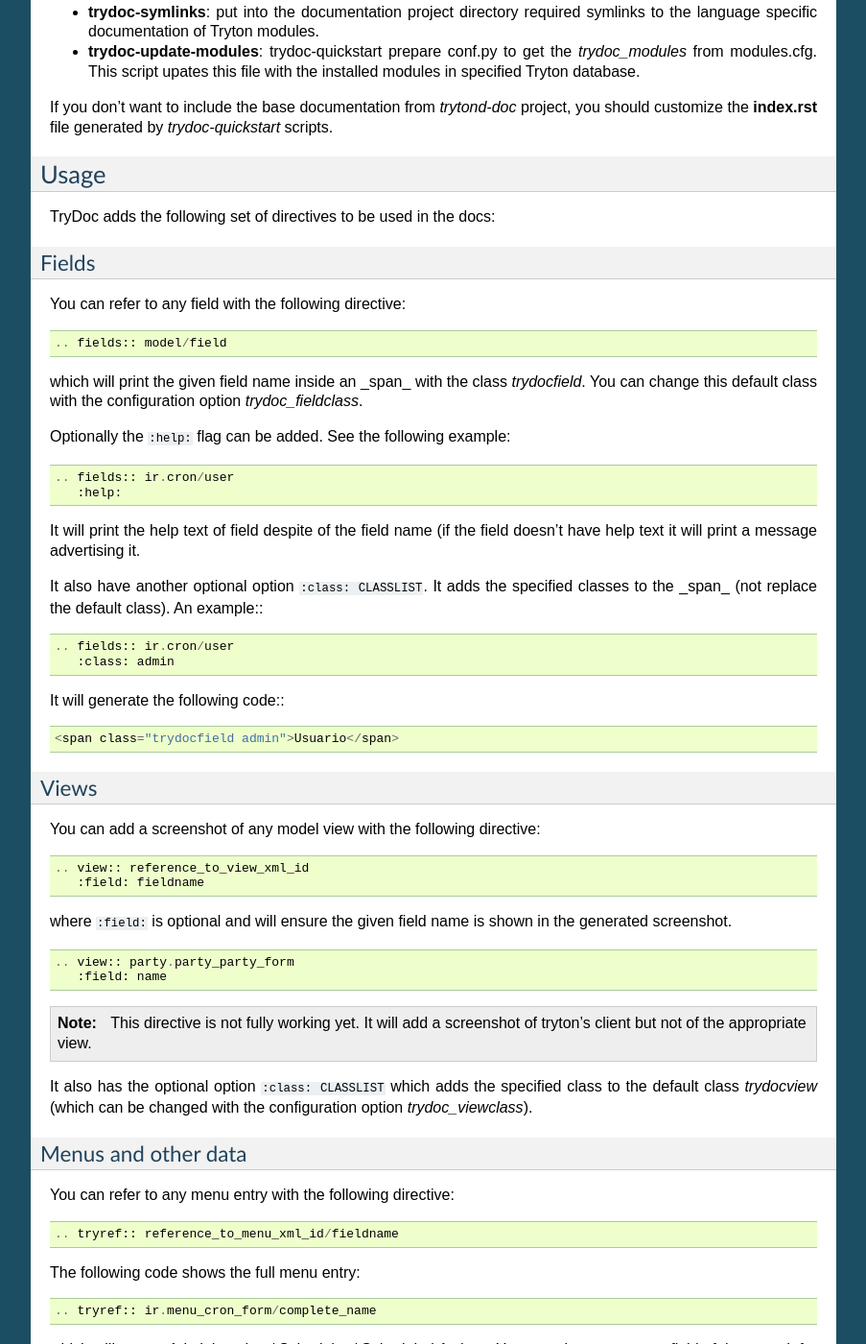
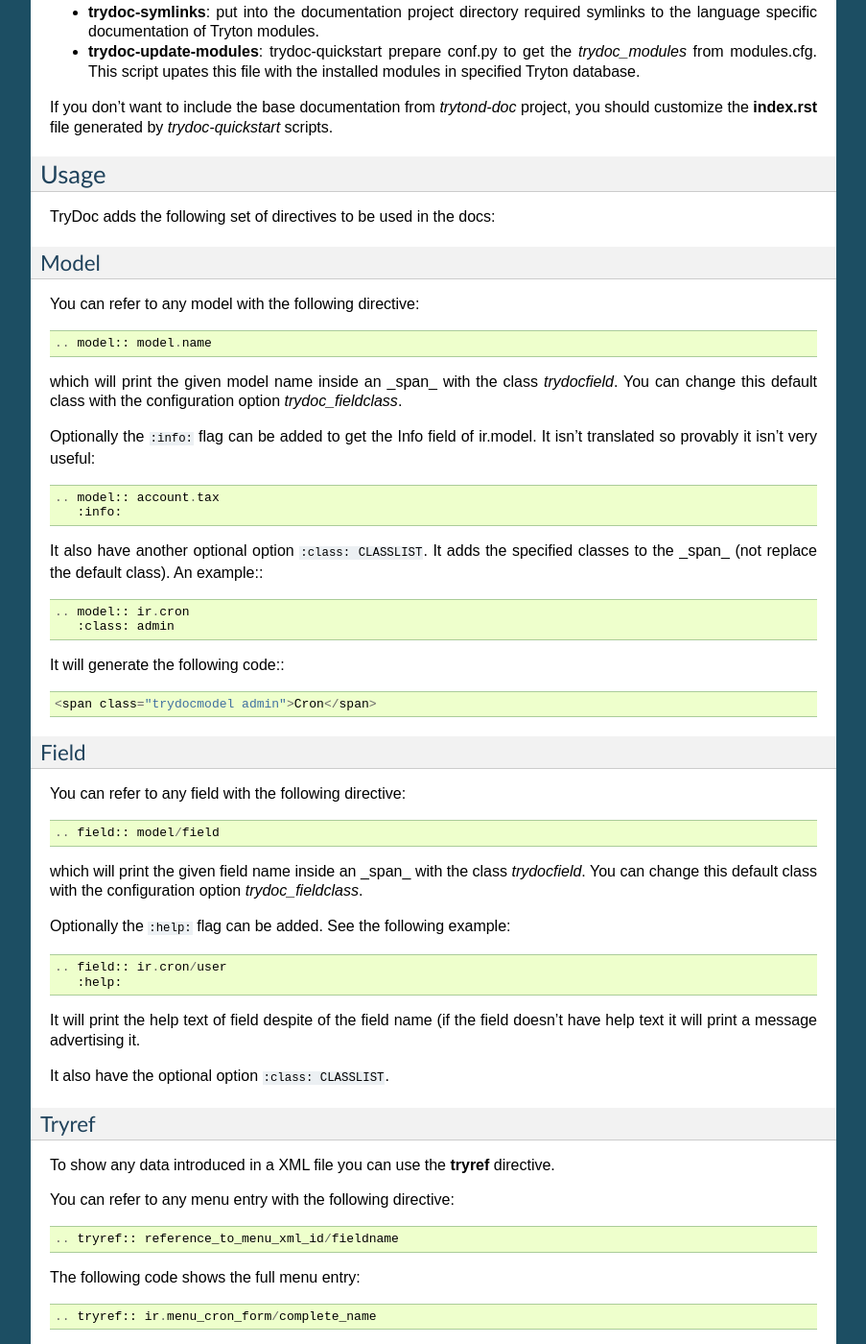
Before and after one commit to NaN-tic/trydoc, a Sphinx documentation site: the page built from doc/index.rst, in a window 1280 px wide and 1400 px high, scrolled down 1220 px. Shown: the whole window at 96% size, without its empty margins (198-1101 px from the left). Built offline with Sphinx 7.4.7, drawn with Linux system fonts in a browser that asks for light colours; some of the changed text lies outside the part shown.

Commit message:
Issue #4: Add model directive to print model name

```diff
--- a/doc/index.rst
+++ b/doc/index.rst
@@ -86,14 +86,45 @@
 
 TryDoc adds the following set of directives to be used in the docs:
 
-Fields
-~~~~~~
+Model
+~~~~~
+
+You can refer to any model with the following directive:
+
+::
+
+   .. model:: model.name
+
+which will print the given model name inside an _span_ with the class
+*trydocfield*. You can change this default class with the configuration option
+*trydoc_fieldclass*.
+
+Optionally the ``:info:`` flag can be added to get the Info field of ir.model.
+It isn't translated so provably it isn't very useful:
+
+::
+
+   .. model:: account.tax
+      :info:
+
+It also have another optional option ``:class: CLASSLIST``. It adds the
+specified classes to the _span_ (not replace the default class). An example:::
+
+   .. model:: ir.cron
+      :class: admin
+
+It will generate the following code:::
+
+    <span class="trydocmodel admin">Cron</span>
+
+Field
+~~~~~
 
 You can refer to any field with the following directive:
 
 ::
 
-   .. fields:: model/field
+   .. field:: model/field
 
 which will print the given field name inside an _span_ with the class
 *trydocfield*. You can change this default class with the configuration option
@@ -103,49 +134,18 @@
 
 ::
 
-   .. fields:: ir.cron/user
+   .. field:: ir.cron/user
       :help:
 
 It will print the help text of field despite of the field name (if the field
 doesn't have help text it will print a message advertising it.
 
-It also have another optional option ``:class: CLASSLIST``. It adds the
-specified classes to the _span_ (not replace the default class). An example:::
+It also have the optional option ``:class: CLASSLIST``.
 
-   .. fields:: ir.cron/user
-      :class: admin
+Tryref
+~~~~~~
 
-It will generate the following code:::
-
-    <span class="trydocfield admin">Usuario</span>
-
-Views
-~~~~~
-
-You can add a screenshot of any model view with the following directive:
-
-::
-
-   .. view:: reference_to_view_xml_id
-      :field: fieldname
-
-where ``:field:`` is optional and will ensure the given field name is shown in
-the generated screenshot.
-
-::
-
-   .. view:: party.party_party_form
-      :field: name
-
-.. Note:: This directive is not fully working yet. It will add a screenshot of
-   tryton's client but not of the appropriate view.
-
-It also has the optional option ``:class: CLASSLIST`` which adds the specified
-class to the default class *trydocview* (which can be changed with the
-configuration option *trydoc_viewclass*).
-
-Menus and other data
-~~~~~~~~~~~~~~~~~~~~
+To show any data introduced in a XML file you can use the **tryref** directive.
 
 You can refer to any menu entry with the following directive:
 
@@ -174,6 +174,31 @@
 option *trydoc_refclass*. And if you want to add another classes to an specific
 entry you could use the ``:class: CLASSLIST`` option.
 
+View
+~~~~
+
+You can add a screenshot of any model view with the following directive:
+
+::
+
+   .. view:: reference_to_view_xml_id
+      :field: fieldname
+
+where ``:field:`` is optional and will ensure the given field name is shown in
+the generated screenshot.
+
+::
+
+   .. view:: party.party_party_form
+      :field: name
+
+.. Note:: This directive is not fully working yet. It will add a screenshot of
+   tryton's client but not of the appropriate view.
+
+It also has the optional option ``:class: CLASSLIST`` which adds the specified
+class to the default class *trydocview* (which can be changed with the
+configuration option *trydoc_viewclass*).
+
 Inline usage
 ~~~~~~~~~~~~
 
```
Also changed, not shown: 2 other files.
